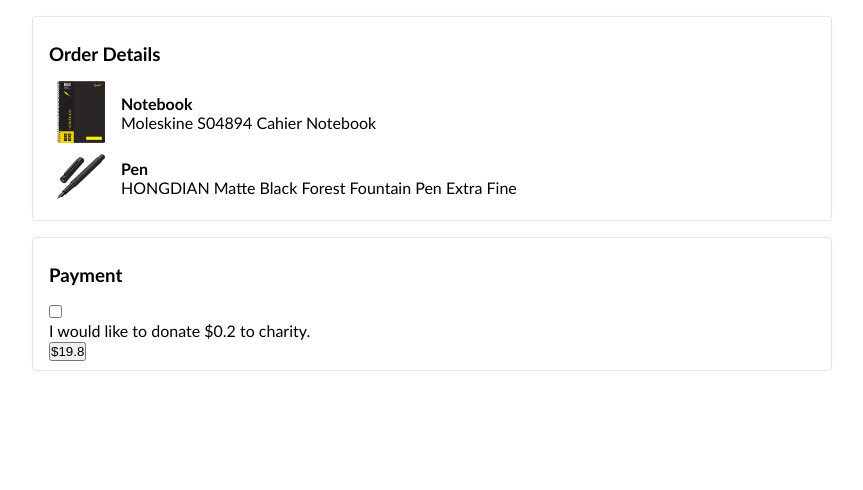
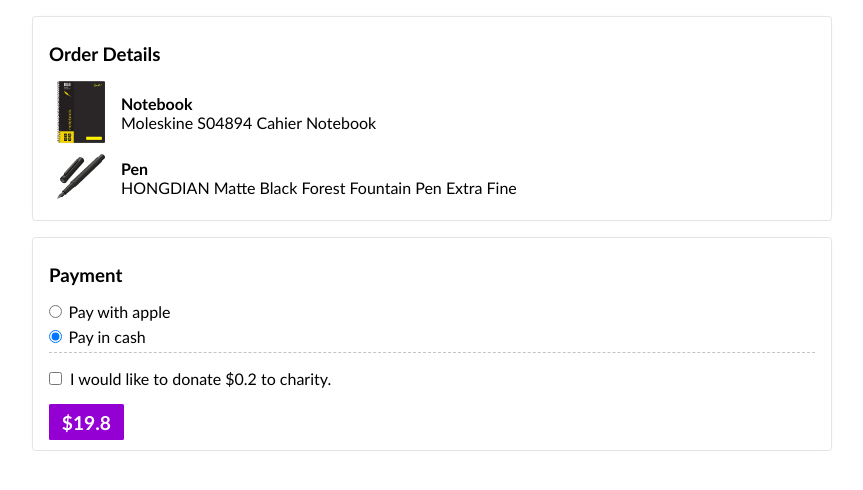
Before and after one commit to abruzzi/round-up-tdd, a React (Create React App) app: page / in a window 1280 px wide. Shown: the top 490 px of the page, without its empty margins (208-1071 px from the left). Built offline with nearby package versions, Linux system fonts and the light colour scheme.

Commit message:
tests are now passing, before refactor

```diff
--- a/src/App.tsx
+++ b/src/App.tsx
@@ -6,7 +6,7 @@
   return (
     <div className="app">
       <OrderDetails />
-      <Payment amount={19.8} />
+      <Payment amount={19.8} methods={['apple']} />
     </div>
   );
 }
--- a/src/round-up/Payment.tsx
+++ b/src/round-up/Payment.tsx
@@ -1,5 +1,7 @@
 import { useMemo, useState } from "react";
 import { useRoundUp } from "./useRoundUp";
+
+import "./payment.css";
 
 function formatMessage(agreeToDonate: boolean, tip: number) {
   return agreeToDonate
@@ -36,11 +38,20 @@
   return (
     <div className="container">
       <h3>Payment</h3>
-      <ul>
+      <div className="paymentMethods">
         {paymentMethods.map((method) => (
-          <li key={method.provider}>{method.label}</li>
+          <label key={method.provider}>
+            <input
+              type="radio"
+              name="payment"
+              value={method.provider}
+              defaultChecked={method.provider === "cash"}
+            />
+            <span>{method.label}</span>
+          </label>
         ))}
-      </ul>
+      </div>
+      <div className="donation">
         <label>
           <input
             type="checkbox"
@@ -49,7 +60,8 @@
           />
           <p>{formatMessage(agreeToDonate, tip)}</p>
         </label>
-      <button>${total}</button>
+      </div>
+      <button className="payment-button">${total}</button>
     </div>
   );
 };
--- /dev/null
+++ b/src/round-up/payment.css
@@ -0,0 +1,34 @@
+.donation {
+  margin-block: 1rem;
+}
+
+.donation label {
+  display: flex;
+  gap: 0.5rem;
+  align-items: center;
+}
+
+.payment-button {
+  font-family: "Gill Sans", "Ubuntu", sans-serif;
+  border: none;
+  padding: 0.4rem 0.8rem;
+  border-radius: 0.1rem;
+  background-color: darkviolet;
+  color: white;
+  font-weight: bold;
+  font-size: 1.2rem;
+}
+
+.paymentMethods label {
+  display: block;
+  margin-block: 0.4rem;
+}
+
+.paymentMethods label span {
+  margin-left: 0.4rem;
+}
+
+.paymentMethods {
+  margin: 1rem 0;
+  border-bottom: 1px dashed #c4c4c4;
+}
```
Also changed, not shown: 1 other file (tests, documents, lock files or other folders). Lines whose indentation alone changed are shown as unchanged.
